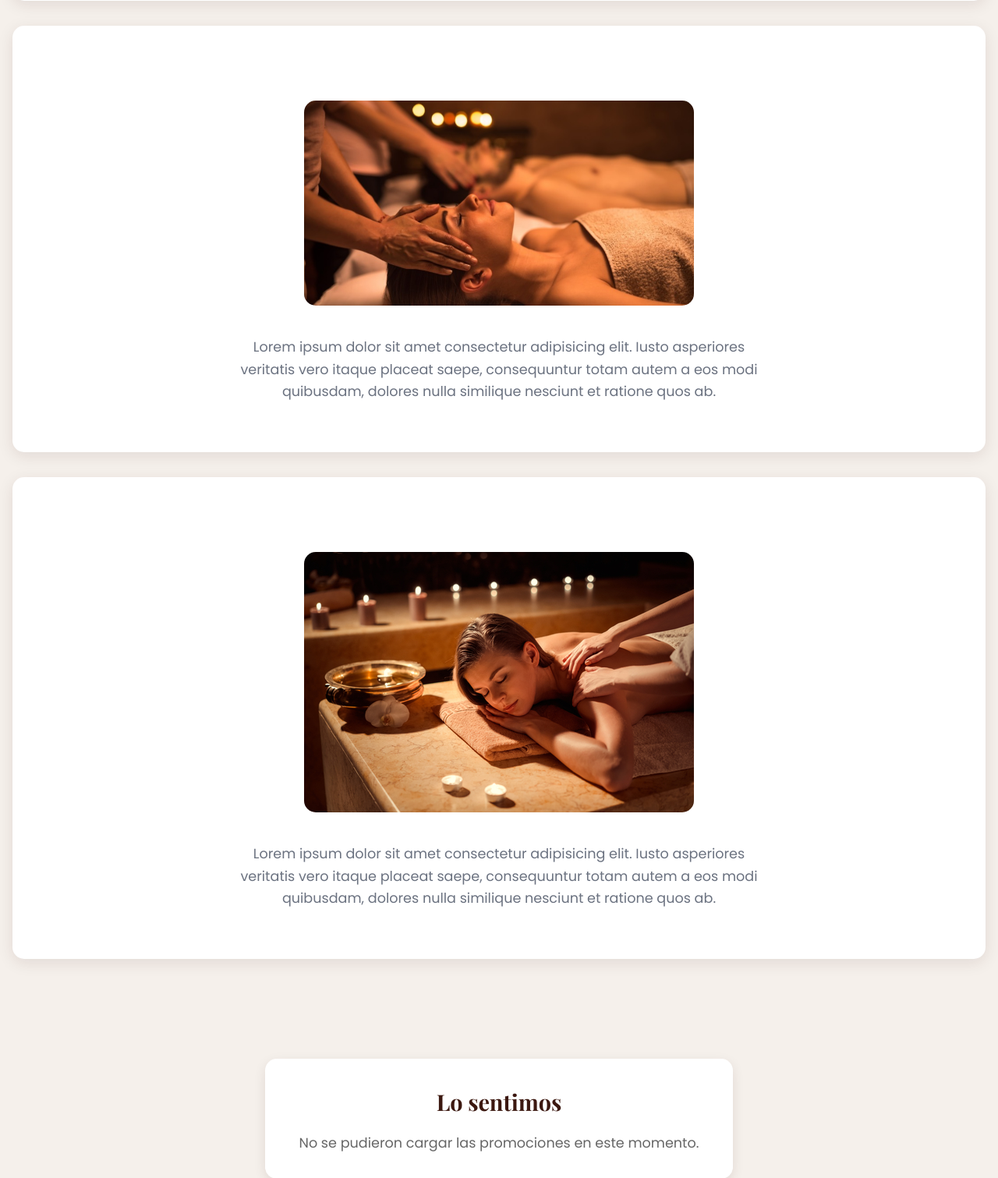
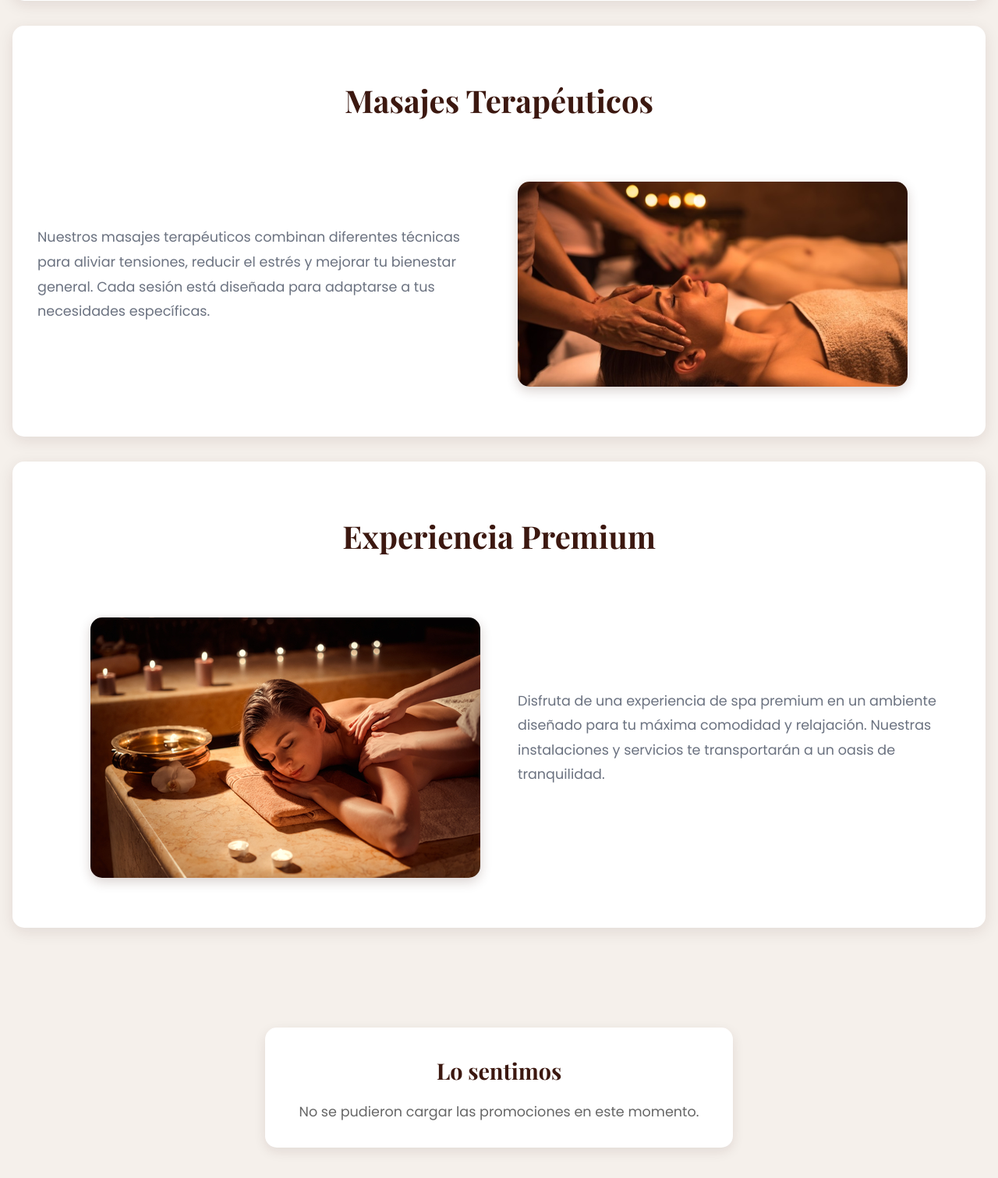
Before and after one commit to jeresieT/serenium, a PHP site: page /proyectoSerenium/app/view/index.php in a window 1280 px wide. Shown: the part 1295-2806 px from the top of the page at 78% size. Run offline with PHP 8.4, Linux system fonts and the light colour scheme.

Commit message:
cambio de diseño

```diff
--- a/app/controller/eliminar_reserva.php
+++ b/app/controller/eliminar_reserva.php
@@ -8,6 +8,7 @@ if (!isset($_SESSION['usuario_id']) || $_SESSION['usuario_rol'] !== 'admin') {
     header('Location: ../view/index.php');
     exit;
 }
+
 // Eliminar reserva
 if ($_SERVER['REQUEST_METHOD'] === 'POST') {
     $id_reserva = $_POST['id_reserva'] ?? null;
--- a/app/view/index.php
+++ b/app/view/index.php
@@ -56,7 +56,7 @@ session_start();
       <!-- section para mas contenido -->
       <section class="sobre-nosotros">
         <h2>¿Quiénes Somos?</h2>
-        <img src="../../public/img/spa.jpg " alt="">
+        <img src="../../public/img/spa.jpg" alt="Spa Serenium">
         <p>
           En SERENIUM Spa, somos un equipo apasionado por el bienestar. Nuestros
           terapeutas expertos combinan técnicas tradicionales y modernas para
@@ -65,20 +65,30 @@ session_start();
         </p>
       </section>
 
-      <!-- Seccióncontenido -->
-      <section class="sobre-nosotros">
-        <img src="../../public/img/masaje3.jpg " alt="">
-        <p>
-          Lorem ipsum dolor sit amet consectetur adipisicing elit. Iusto asperiores veritatis vero itaque placeat saepe, consequuntur totam autem a eos modi quibusdam, dolores nulla similique nesciunt et ratione quos ab.
-        </p>
+      <!-- Nueva sección de contenido -->
+      <section class="seccion-info">
+        <div class="contenido-info">
+          <h2>Masajes Terapéuticos</h2>
+          <p>
+            Nuestros masajes terapéuticos combinan diferentes técnicas para aliviar tensiones,
+            reducir el estrés y mejorar tu bienestar general. Cada sesión está diseñada
+            para adaptarse a tus necesidades específicas.
+          </p>
+          <img src="../../public/img/masaje3.jpg" alt="Masajes terapéuticos">
+        </div>
       </section>
 
-      <!-- Sección contenido -->
-      <section class="sobre-nosotros">
-        <img src="../../public/img/masaje2.jpg" alt="">
-        <p>
-          Lorem ipsum dolor sit amet consectetur adipisicing elit. Iusto asperiores veritatis vero itaque placeat saepe, consequuntur totam autem a eos modi quibusdam, dolores nulla similique nesciunt et ratione quos ab.
-        </p>
+      <!-- Nueva sección de contenido invertida -->
+      <section class="seccion-info invertido">
+        <div class="contenido-info">
+          <h2>Experiencia Premium</h2>
+          <p>
+            Disfruta de una experiencia de spa premium en un ambiente diseñado para
+            tu máxima comodidad y relajación. Nuestras instalaciones y servicios
+            te transportarán a un oasis de tranquilidad.
+          </p>
+          <img src="../../public/img/masaje2.jpg" alt="Experiencia premium">
+        </div>
       </section>
 
 
--- a/public/style/index.css
+++ b/public/style/index.css
@@ -425,6 +425,61 @@ main {
     object-fit: contain;
 }
 
+/* Nuevos estilos para las secciones de información */
+.seccion-info {
+    padding: 4rem 2rem;
+    margin: 2rem 1rem;
+    background-color: var(--texto-claro);
+    border-radius: 15px;
+    box-shadow: 0 5px 20px rgba(60, 24, 16, 0.1);
+    animation: fadeIn 1s ease forwards;
+}
+
+.contenido-info {
+    max-width: 1200px;
+    margin: 0 auto;
+    display: grid;
+    grid-template-columns: 1fr 1fr;
+    gap: 3rem;
+    align-items: center;
+}
+
+.seccion-info.invertido .contenido-info {
+    direction: rtl;
+}
+
+.seccion-info.invertido .contenido-info > * {
+    direction: ltr;
+}
+
+.contenido-info h2 {
+    font-family: "Playfair Display", serif;
+    font-size: 2.5rem;
+    color: var(--color-primario);
+    margin-bottom: 1.5rem;
+    grid-column: 1 / -1;
+    text-align: center;
+}
+
+.contenido-info p {
+    font-size: 1.1rem;
+    color: #6b7280;
+    line-height: 1.8;
+    margin-bottom: 1.5rem;
+}
+
+.contenido-info img {
+    width: 100%;
+    max-width: 500px;
+    border-radius: 15px;
+    transition: transform 0.3s ease;
+    box-shadow: 0 5px 15px rgba(60, 24, 16, 0.2);
+}
+
+.contenido-info img:hover {
+    transform: scale(1.02);
+}
+
 /* Media queries para responsividad */
 @media (max-width: 768px) {
     .contenido-footer {
@@ -479,6 +534,24 @@ main {
     .logotipo h2 {
         font-size: 1.5rem;
     }
+
+    .contenido-info {
+        grid-template-columns: 1fr;
+        gap: 2rem;
+        text-align: center;
+    }
+
+    .seccion-info {
+        padding: 2rem 1rem;
+    }
+
+    .contenido-info h2 {
+        font-size: 2rem;
+    }
+
+    .contenido-info img {
+        margin: 0 auto;
+    }
 }
 
 /* Animations */
```
